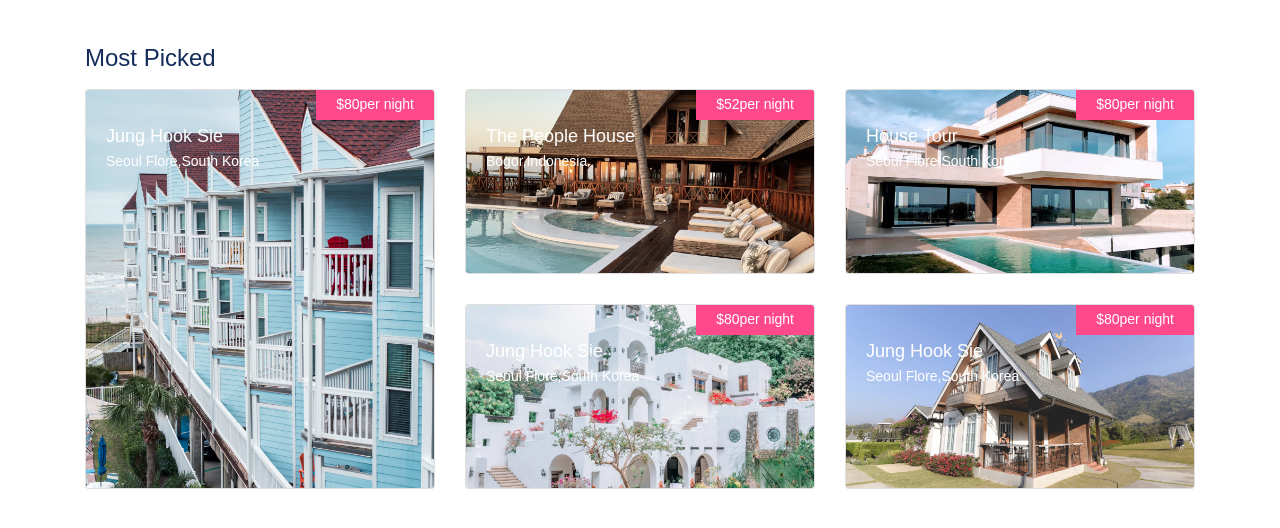
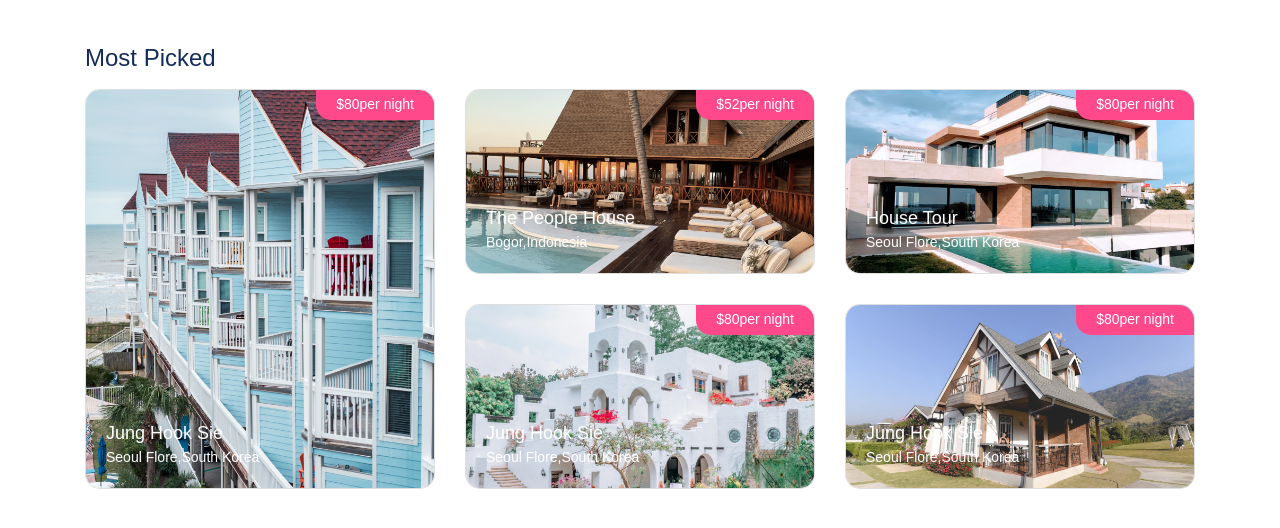
Before and after one commit to rezarubik/bwamern, a React (Create React App) app: page / in a window 1280 px wide. Shown: the part 706-1234 px from the top of the page. Built offline with nearby package versions, Linux system fonts and the light colour scheme.

Commit message:
[Done] Section Most Picked

```diff
--- a/src/assets/scss/style.scss
+++ b/src/assets/scss/style.scss
@@ -116,7 +116,7 @@ section {
     right: 0;
     color: $white;
     min-height: 30px;
-    border-bottom: 0 15px;
+    border-radius: 0 15px;
     // * span
     .span {
       font-weight: 300; //* sama seperti 300 light
@@ -152,6 +152,7 @@ section {
     overflow: hidden;
     cursor: pointer;
     height: 100%;
+    border-radius: 15px;
     &:after {
       position: absolute;
       content: "";
@@ -173,7 +174,6 @@ section {
       bottom: 0;
       transform: scale(1.1);
       transition: 0.25s transform ease-in-out;
-      border-radius: $border-radius;
     }
     .meta-wrapper {
       z-index: 4;
@@ -184,6 +184,21 @@ section {
       bottom: 0;
       width: 100%;
       transform: translateY(0);
+      transition: 0.3s transform ease-in-out;
+      display: flex;
+      justify-content: flex-end;
+      flex-direction: column;
+    }
+    &:hover {
+      .meta-wrapper {
+        transform: translateY(-10px);
+      }
+      &:after {
+        transform: scale(1);
+      }
+      .img-wrapper {
+        transform: scale(1);
+      }
     }
   }
   // * end card-feautured
--- a/src/pages/LandingPage.js
+++ b/src/pages/LandingPage.js
@@ -6,12 +6,19 @@ import MostPicked from "parts/MostPicked";
 // todo get data from json
 import landingPage from "json/landingPage.json";
 export default class LandingPage extends Component {
+  constructor(props) {
+    super(props);
+    this.refMostPicked = React.createRef();
+  }
   render() {
     return (
       <>
         <Header {...this.props}></Header>
-        <Hero data={landingPage.hero} />
-        <MostPicked data={landingPage.mostPicked} />
+        <Hero refMostPicked={this.refMostPicked} data={landingPage.hero} />
+        <MostPicked
+          refMostPicked={this.refMostPicked}
+          data={landingPage.mostPicked}
+        />
       </>
     );
   }
--- a/src/parts/MostPicked.js
+++ b/src/parts/MostPicked.js
@@ -3,12 +3,19 @@ import Button from "elements/Button";
 
 export default function MostPicked(props) {
   return (
-    <section className="container">
+    <section
+      className="container"
+      ref={props.refMostPicked}
+      style={{ height: 2000 }}
+    >
       <h4 className="mb-3">Most Picked</h4>
       <div className="container-grid">
         {props.data.map((item, index) => {
           return (
-            <div className={`item column-4 ${index == 0 ? "row-2" : "row-1"}`}>
+            <div
+              key={`mostpicked-$(index)`}
+              className={`item column-4 ${index == 0 ? "row-2" : "row-1"}`}
+            >
               <div className="card card-featured">
                 <div className="tag">
                   ${item.price}
```
